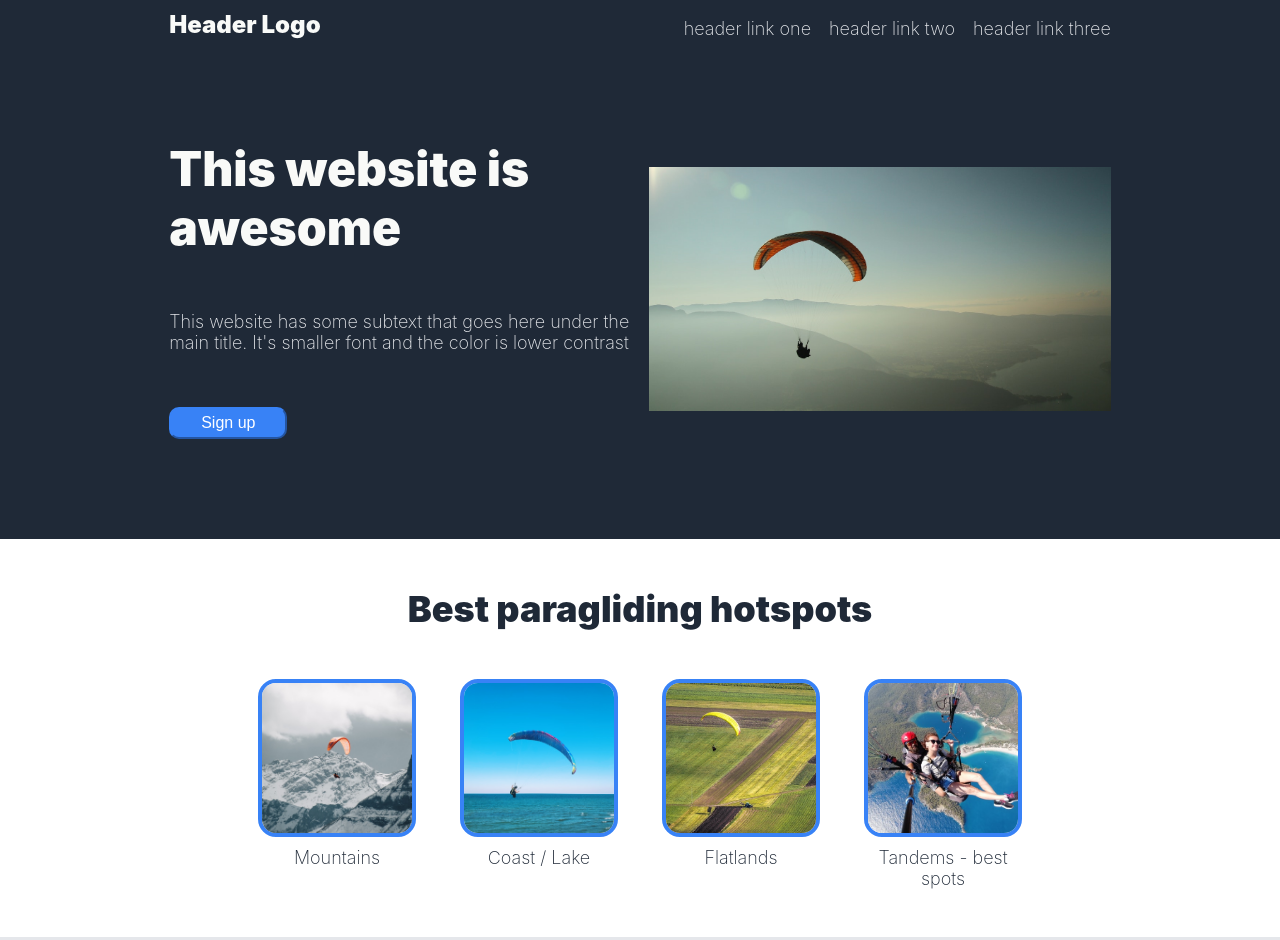
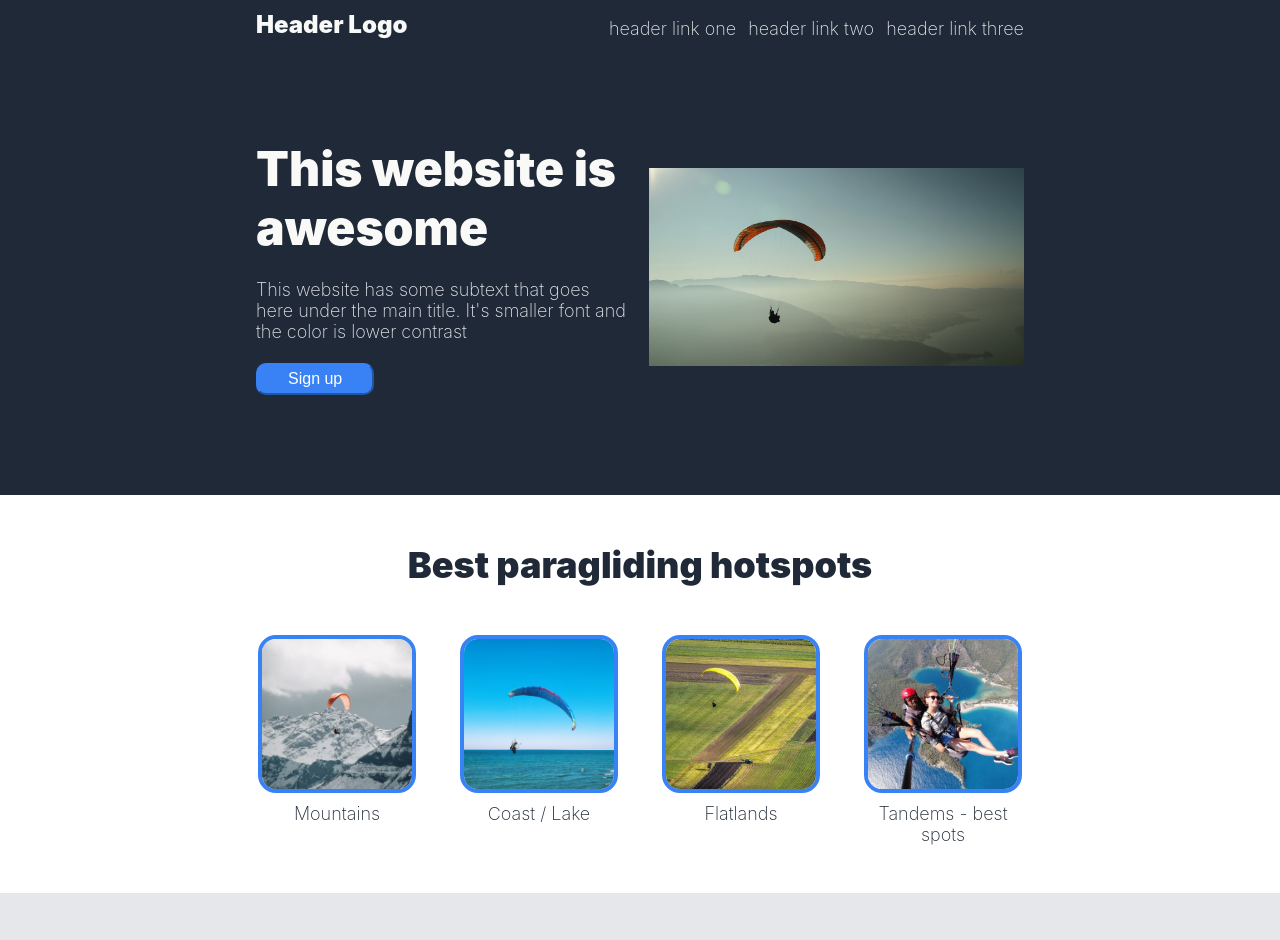
Before and after one commit to majkella/Landing-Page, a plain HTML site: page index.html in a window 1280 px wide. Shown: the top 940 px of the page. Drawn offline with Linux system fonts and the light colour scheme.

Commit message:
minor changes to style.css - applied % of the viewport width on the main photo to scale up/down when browser window is resized. Attempted to apply vw for fonts as well but quickly learned it has some disadvantages. Potentialy a vw approach is a better one for the side boxes.

```diff
--- a/style.css
+++ b/style.css
@@ -20,7 +20,10 @@ body {
 }
 .box {
     width: 300px;
-    flex-shrink: 1.8;
+    flex: 1;
+}
+.main-container {
+    flex: 3;
 }
 .hero-left,
 .hero-right {
@@ -53,8 +56,8 @@ h1 {
 }
 img {
     flex: 1;
-    width: 300px;
-    height: 300px;
+    width: 20vw;
+    height: 20vw;
     object-fit: scale-down;
 }
 .header {
@@ -72,7 +75,7 @@ img {
 ul {
     display: flex;
     list-style: none;
-    gap: 18px;
+    gap: 12px;
     margin: 0;
 }
 a {
@@ -146,7 +149,7 @@ h2 {
     display: flex;
     flex-direction: column;
     align-items: flex-end;
-    flex: 1;
+    flex: 3.6;
 }
 .quote-text {
     color: #1F2937;
@@ -172,7 +175,7 @@ h2 {
     background-color: #3882F6;
     padding: 50px 100px;
     border-radius: 10px;
-    flex: 1;
+    flex: 3;
 }
 .signup .box {
     width: 200px;
```
